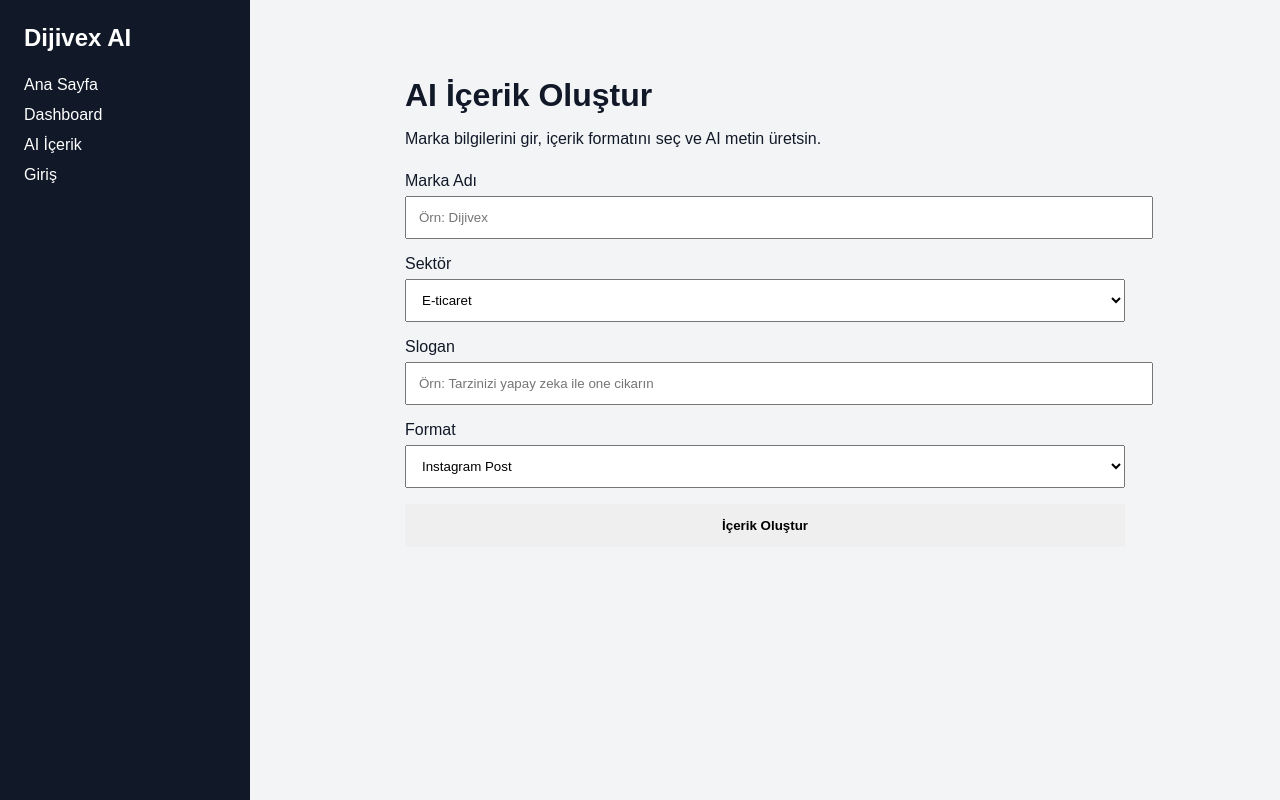
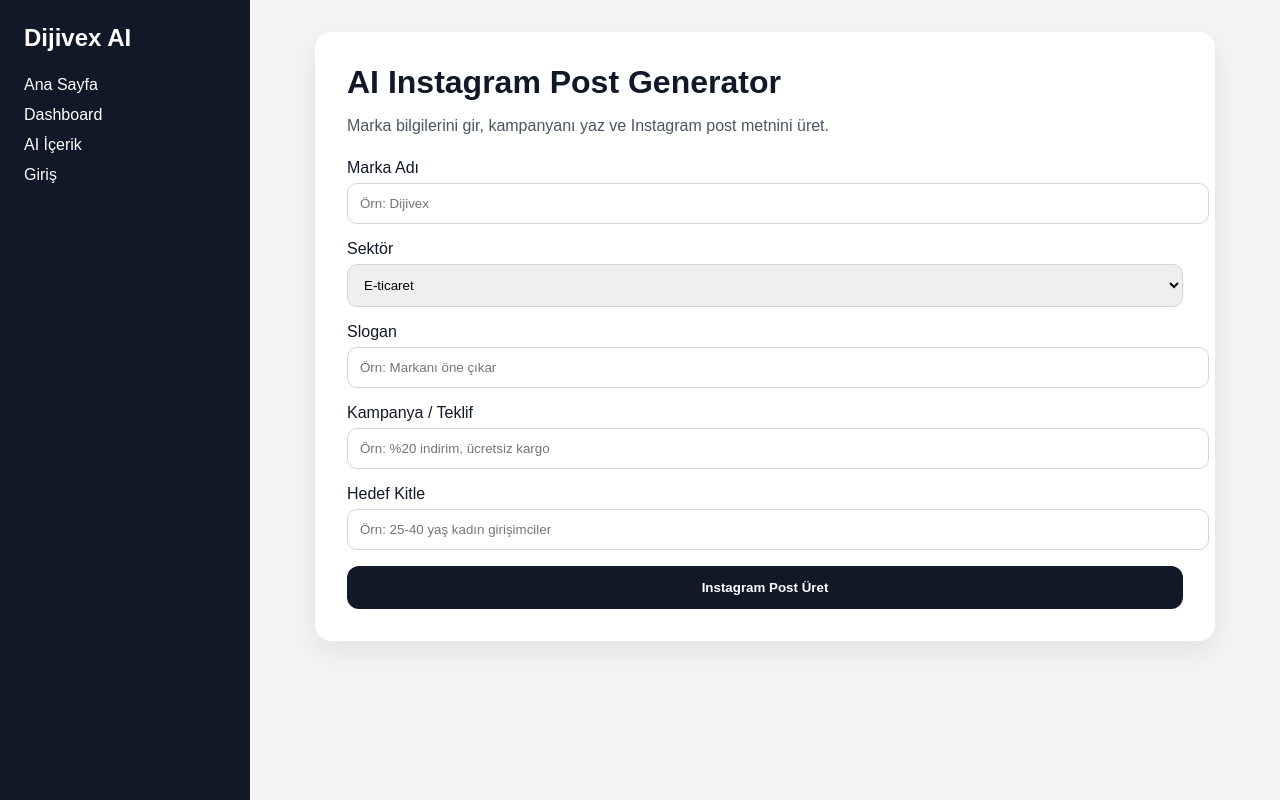
Before and after one commit to simsekyunusemre-ai/dijivex-ai-studio, a Next.js app: page /create in a window 1280 px wide. Built offline with nearby package versions, Linux system fonts and the light colour scheme.

Commit message:
Update page.tsx

```diff
--- a/src/app/create/page.tsx
+++ b/src/app/create/page.tsx
@@ -6,7 +6,8 @@ export default function CreatePage() {
   const [brandName, setBrandName] = useState("");
   const [sector, setSector] = useState("E-ticaret");
   const [slogan, setSlogan] = useState("");
-  const [format, setFormat] = useState("Instagram Post");
+  const [campaign, setCampaign] = useState("");
+  const [targetAudience, setTargetAudience] = useState("");
   const [result, setResult] = useState("");
   const [loading, setLoading] = useState(false);
 
@@ -24,7 +25,9 @@ export default function CreatePage() {
           brandName,
           sector,
           slogan,
-          format
+          format: "Instagram Post",
+          targetAudience,
+          campaign
         })
       });
 
@@ -43,12 +46,20 @@ export default function CreatePage() {
   }
 
   return (
-    <main style={{ maxWidth: 720, margin: "0 auto", padding: 24 }}>
-      <h1 style={{ fontSize: 32, fontWeight: 700, marginBottom: 8 }}>
-        AI İçerik Oluştur
+    <main style={{ maxWidth: 900, margin: "0 auto" }}>
+      <div
+        style={{
+          background: "white",
+          borderRadius: 16,
+          padding: 32,
+          boxShadow: "0 10px 30px rgba(0,0,0,0.08)",
+        }}
+      >
+        <h1 style={{ fontSize: 32, marginTop: 0, marginBottom: 8 }}>
+          AI Instagram Post Generator
         </h1>
-      <p style={{ marginBottom: 24 }}>
-        Marka bilgilerini gir, içerik formatını seç ve AI metin üretsin.
+        <p style={{ color: "#4b5563", marginBottom: 24 }}>
+          Marka bilgilerini gir, kampanyanı yaz ve Instagram post metnini üret.
         </p>
 
         <div style={{ display: "grid", gap: 16 }}>
@@ -56,10 +67,10 @@ export default function CreatePage() {
             <label style={{ display: "block", marginBottom: 6 }}>Marka Adı</label>
             <input
               type="text"
-            placeholder="Örn: Dijivex"
               value={brandName}
               onChange={(e) => setBrandName(e.target.value)}
-            style={{ width: "100%", padding: 12 }}
+              placeholder="Örn: Dijivex"
+              style={{ width: "100%", padding: 12, borderRadius: 10, border: "1px solid #d1d5db" }}
             />
           </div>
 
@@ -68,13 +79,15 @@ export default function CreatePage() {
             <select
               value={sector}
               onChange={(e) => setSector(e.target.value)}
-            style={{ width: "100%", padding: 12 }}
+              style={{ width: "100%", padding: 12, borderRadius: 10, border: "1px solid #d1d5db" }}
             >
               <option>E-ticaret</option>
               <option>Takı</option>
               <option>Mobilya</option>
               <option>Bebek Ürünleri</option>
               <option>Reklam Ajansı</option>
+              <option>Kozmetik</option>
+              <option>Giyim</option>
             </select>
           </div>
 
@@ -82,25 +95,33 @@ export default function CreatePage() {
             <label style={{ display: "block", marginBottom: 6 }}>Slogan</label>
             <input
               type="text"
-            placeholder="Örn: Tarzinizi yapay zeka ile one cikarın"
               value={slogan}
               onChange={(e) => setSlogan(e.target.value)}
-            style={{ width: "100%", padding: 12 }}
+              placeholder="Örn: Markanı öne çıkar"
+              style={{ width: "100%", padding: 12, borderRadius: 10, border: "1px solid #d1d5db" }}
             />
           </div>
 
           <div>
-          <label style={{ display: "block", marginBottom: 6 }}>Format</label>
-          <select
-            value={format}
-            onChange={(e) => setFormat(e.target.value)}
-            style={{ width: "100%", padding: 12 }}
-          >
-            <option>Instagram Post</option>
-            <option>Instagram Story</option>
-            <option>Reklam Görseli</option>
-            <option>Video Prompt</option>
-          </select>
+            <label style={{ display: "block", marginBottom: 6 }}>Kampanya / Teklif</label>
+            <input
+              type="text"
+              value={campaign}
+              onChange={(e) => setCampaign(e.target.value)}
+              placeholder="Örn: %20 indirim, ücretsiz kargo"
+              style={{ width: "100%", padding: 12, borderRadius: 10, border: "1px solid #d1d5db" }}
+            />
+          </div>
+
+          <div>
+            <label style={{ display: "block", marginBottom: 6 }}>Hedef Kitle</label>
+            <input
+              type="text"
+              value={targetAudience}
+              onChange={(e) => setTargetAudience(e.target.value)}
+              placeholder="Örn: 25-40 yaş kadın girişimciler"
+              style={{ width: "100%", padding: 12, borderRadius: 10, border: "1px solid #d1d5db" }}
+            />
           </div>
 
           <button
@@ -110,27 +131,32 @@ export default function CreatePage() {
             style={{
               padding: 14,
               border: "none",
+              borderRadius: 12,
               cursor: "pointer",
               fontWeight: 700,
+              background: "#111827",
+              color: "white",
             }}
           >
-          {loading ? "Üretiliyor..." : "İçerik Oluştur"}
+            {loading ? "Instagram post üretiliyor..." : "Instagram Post Üret"}
           </button>
 
           {result && (
             <div
               style={{
-              marginTop: 16,
-              padding: 16,
-              background: "#fff",
-              border: "1px solid #ddd",
+                marginTop: 8,
+                padding: 20,
+                background: "#f9fafb",
+                border: "1px solid #e5e7eb",
+                borderRadius: 14,
                 whiteSpace: "pre-wrap",
               }}
             >
-            <strong>AI Sonucu:</strong>
-            <p style={{ marginTop: 12 }}>{result}</p>
+              <strong>AI Post Metni:</strong>
+              <p style={{ marginTop: 12, lineHeight: 1.7 }}>{result}</p>
             </div>
           )}
+        </div>
       </div>
     </main>
   );
```
Lines whose indentation alone changed are shown as unchanged.
